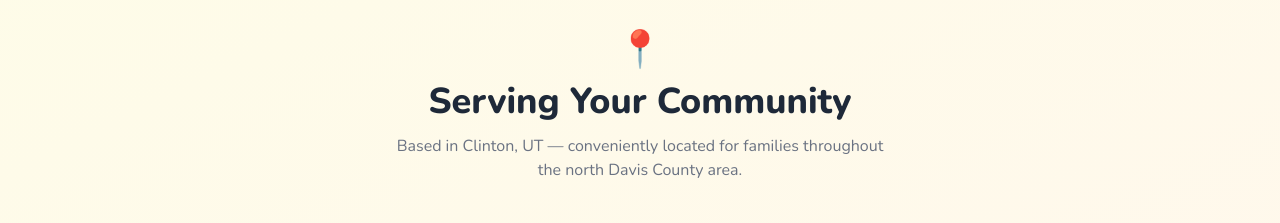
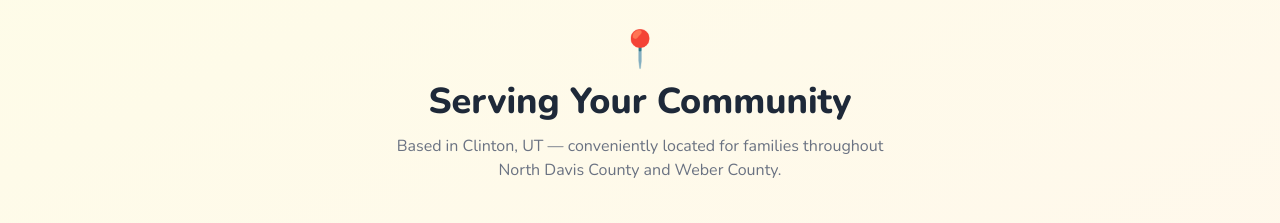
Before and after one commit to castillojerry801-boop/brilliantbeginningsutah, a Next.js app: page / in a window 1280 px wide. Shown: the part 3500-3723 px from the top of the page. Built offline with nearby package versions, Linux system fonts and the light colour scheme.

Commit message:
Add Weber County to service area description
Co-Authored-By: Claude Sonnet 4.6 <noreply@anthropic.com>

```diff
--- a/app/components/sections/ServiceArea.tsx
+++ b/app/components/sections/ServiceArea.tsx
@@ -10,7 +10,7 @@ export default function ServiceArea() {
             Serving Your Community
           </h2>
           <p className="text-gray-500 max-w-lg mx-auto">
-            Based in Clinton, UT — conveniently located for families throughout the north Davis County area.
+            Based in Clinton, UT — conveniently located for families throughout North Davis County and Weber County.
           </p>
         </div>
 
```
